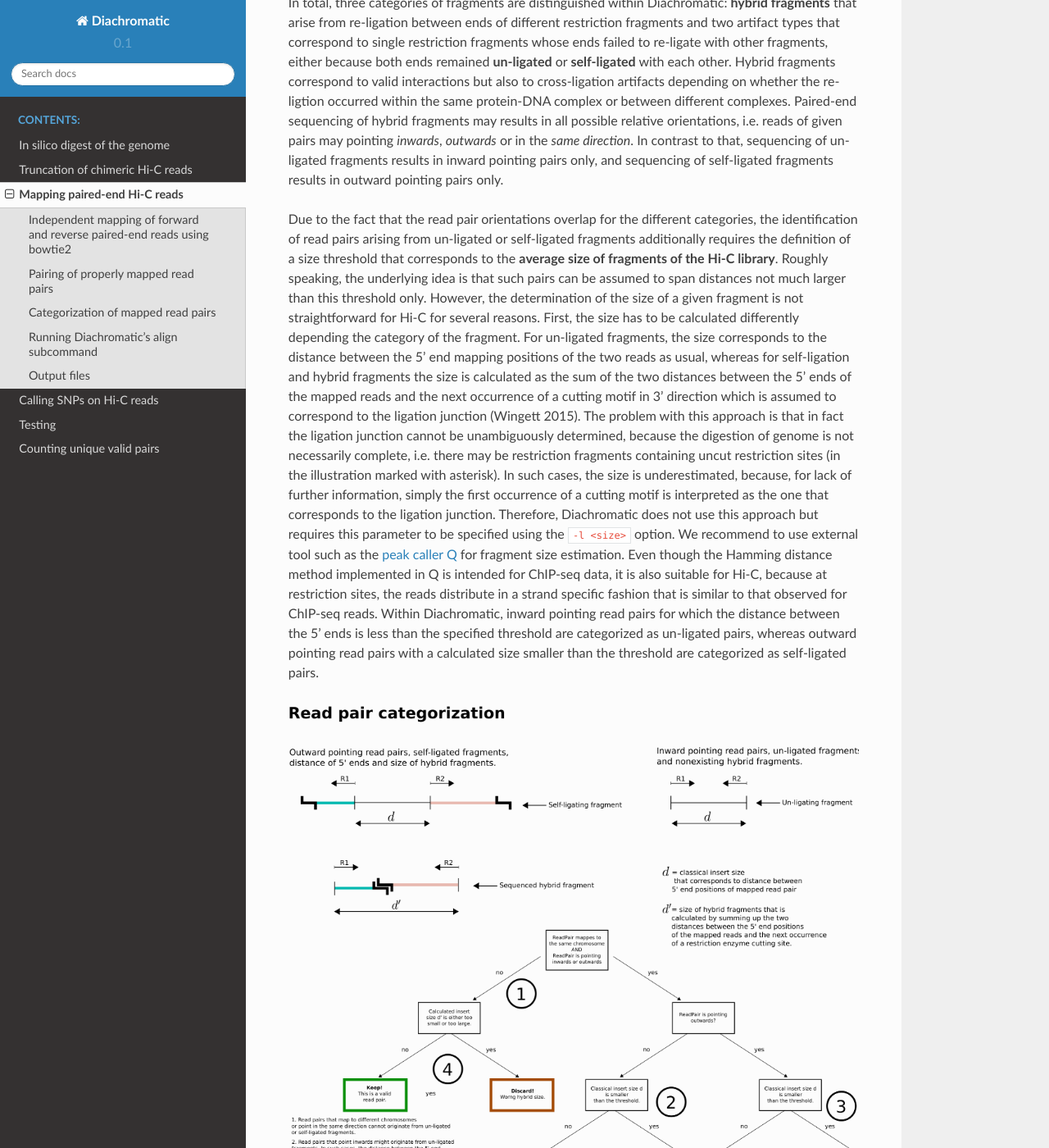
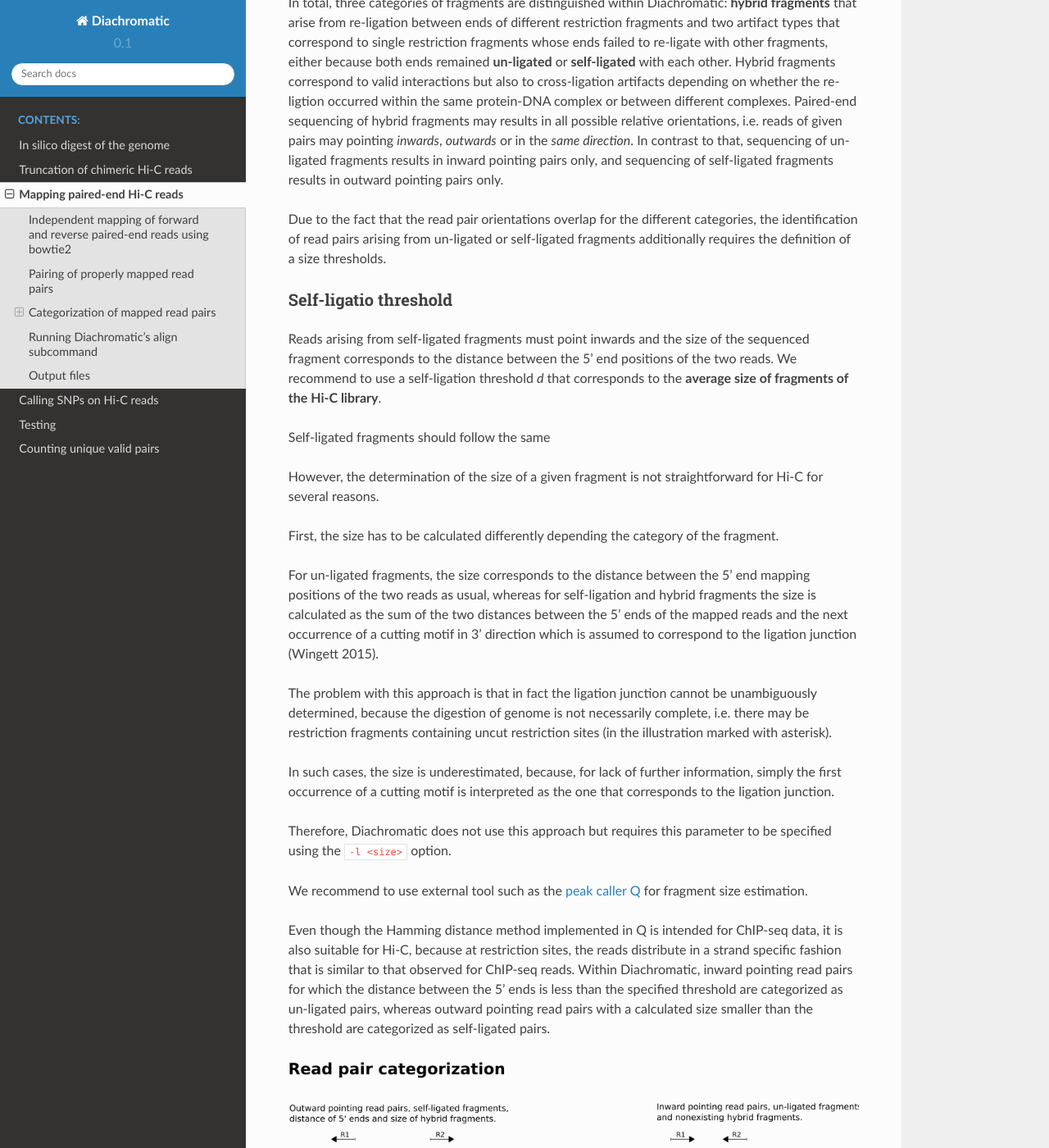
Before and after one commit to TheJacksonLaboratory/diachromatic, a Sphinx documentation site: the page built from docs/mapping.rst, in a window 1280 px wide and 1400 px high, scrolled down 2134 px. Shown: the whole window at 82% size. Built offline with Sphinx 7.4.7 and the Read the Docs theme 2.0.0, drawn with Linux system fonts in a browser that asks for light colours.

Commit message:
Revised read the docs (#51).

```diff
--- a/docs/mapping.rst
+++ b/docs/mapping.rst
@@ -55,23 +55,42 @@
 self-ligated fragments results in outward pointing pairs only.
 
 Due to the fact that the read pair orientations overlap for the different categories, the identification of read pairs
-arising from un-ligated or self-ligated fragments additionally requires the definition of a size threshold that
+arising from un-ligated or self-ligated fragments additionally requires the definition of a size thresholds.
+
+Self-ligatio threshold
+----------------------
+
+Reads arising from self-ligated fragments must point inwards and the size of the sequenced fragment corresponds to
+the distance between the 5' end positions of the two reads. We recommend to use a self-ligation threshold *d* that
 corresponds to the **average size of fragments of the Hi-C library**.
-Roughly speaking, the underlying idea is that such pairs can be assumed to span distances not much larger than this
-threshold only.
+
+Self-ligated fragments should follow the same
+
+
+
+
+
+
 However, the determination of the size of a given fragment is not straightforward for Hi-C for several reasons.
+
 First, the size has to be calculated differently depending the category of the fragment.
+
 For un-ligated fragments, the size corresponds to the distance between the 5’ end mapping positions of the two reads as
 usual, whereas for self-ligation and hybrid fragments the size is calculated as the sum of the two distances between
 the 5' ends of the mapped reads and the next occurrence of a cutting motif in 3' direction which is assumed to correspond
 to the ligation junction (Wingett 2015).
+
 The problem with this approach is that in fact the ligation junction cannot be unambiguously determined, because the
 digestion of genome is not necessarily complete, i.e. there may be restriction fragments containing uncut restriction
 sites (in the illustration marked with asterisk).
+
 In such cases, the size is underestimated, because, for lack of further information, simply the first occurrence of a cutting
 motif is interpreted as the one that corresponds to the ligation junction.
+
 Therefore, Diachromatic does not use this approach but requires this parameter to be specified using the ``-l <size>`` option.
+
 We recommend to use external tool such as the `peak caller Q`_ for fragment size estimation.
+
 Even though the Hamming distance method implemented in Q is intended for ChIP-seq data, it is also suitable for Hi-C,
 because at restriction sites, the reads distribute in a strand specific fashion that is similar to that observed for
 ChIP-seq reads. Within Diachromatic, inward pointing read pairs for which the distance between the 5' ends is less than
```
